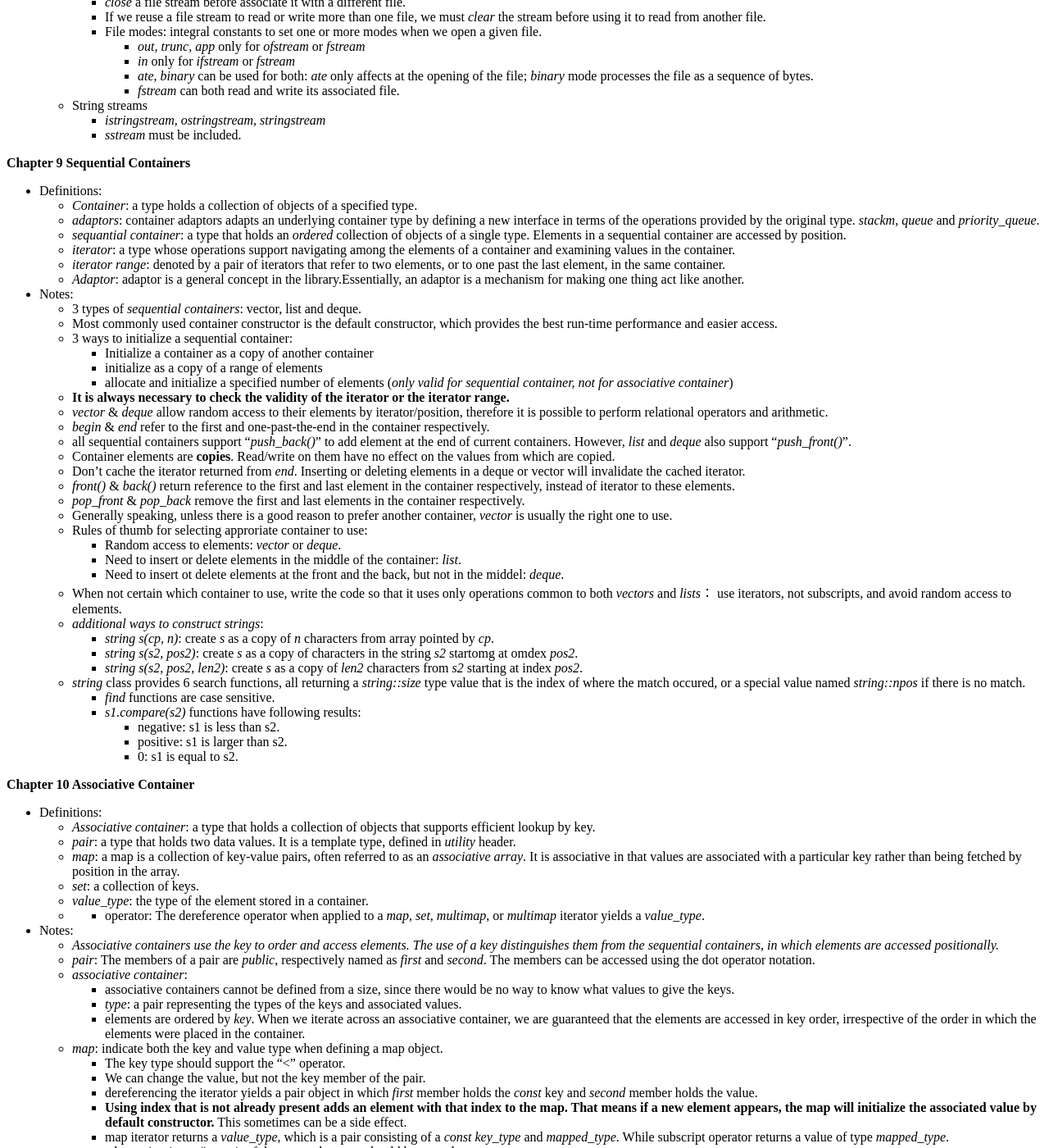
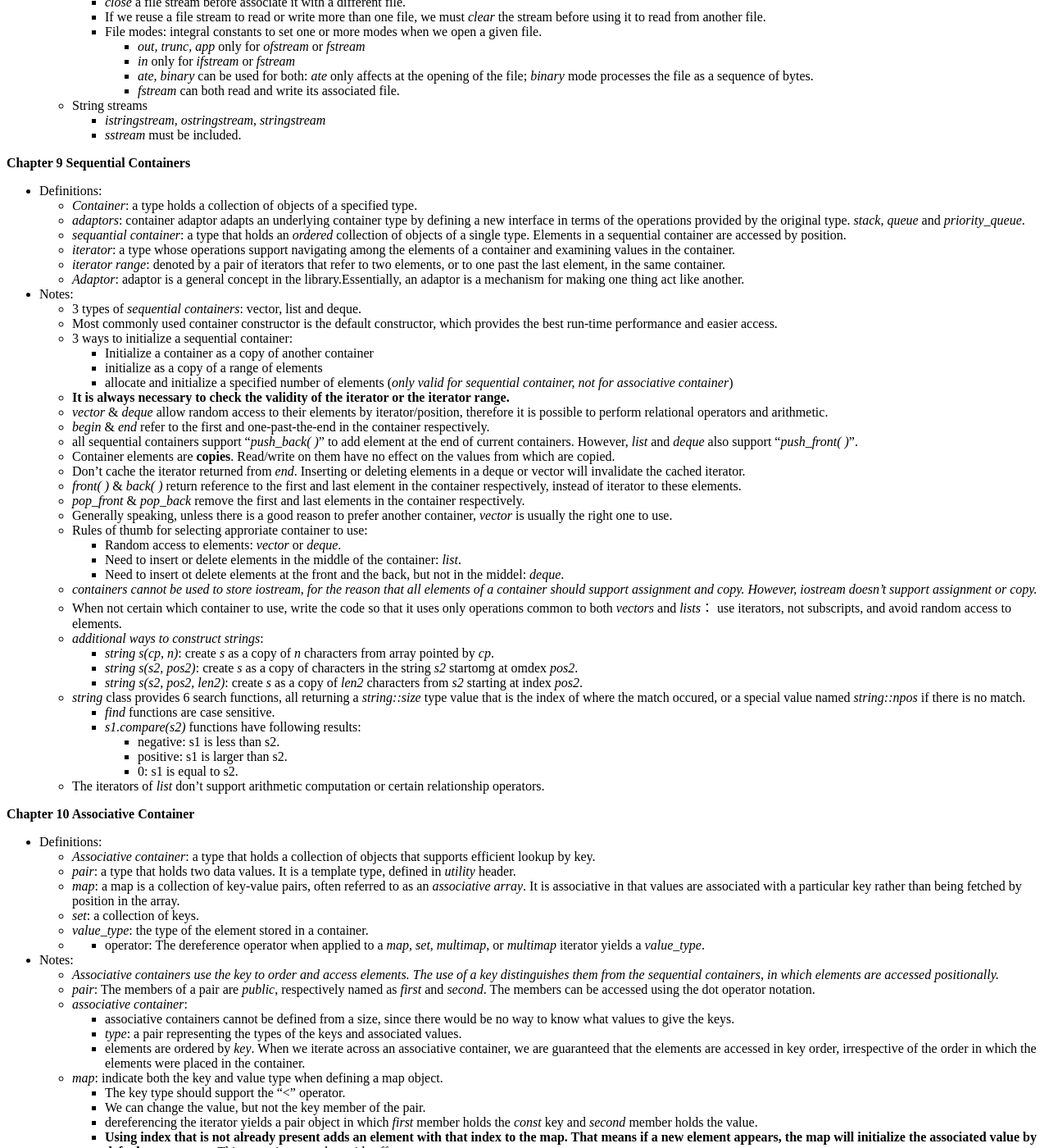
Before and after one commit to 0xAS/0xas.github.com, a Jekyll site: the page built from _posts/2014-11-11-Primer-C++-Notes.md, in a window 1280 px wide and 1400 px high, scrolled down 4762 px. Shown: the whole window at 82% size. Built offline with Jekyll 4.4.1, drawn with Linux system fonts in a browser that asks for light colours; comment, search, counter and statistics services are not loaded.

Commit message:
revise Ch9
ch9

```diff
--- a/_posts/2014-11-11-Primer-C++-Notes.md
+++ b/_posts/2014-11-11-Primer-C++-Notes.md
@@ -279,7 +279,7 @@ tags : [C++Primer, Basis]
 
 - Definitions:
     + *Container*: a type holds a collection of objects of a specified type.
-    + *adaptors*: container adaptors adapts an underlying container type by defining a new interface in terms of the operations provided by the original type. *stackm*, *queue* and *priority_queue*.
+    + *adaptors*: container adaptor adapts an underlying container type by defining a new interface in terms of the operations provided by the original type. *stack*, *queue* and *priority_queue*.
     + *sequantial container*: a type that holds an *ordered* collection of objects of a single type. Elements in a sequential container are accessed by position.
     + *iterator*: a type whose operations support navigating among the elements of a container and examining values in the container.
     + *iterator range*: denoted by a pair of iterators that refer to two elements, or to one past the last element, in the same container.
@@ -295,16 +295,17 @@ tags : [C++Primer, Basis]
     + **It is always necessary to check the validity of the iterator or the iterator range.**
     + *vector* & *deque* allow random access to their elements by iterator/position, therefore it is possible to perform relational operators and arithmetic.
     + *begin* & *end* refer to the first and one-past-the-end in the container respectively.
-    + all sequential containers support "*push_back()*" to add element at the end of current containers. However, *list* and *deque* also support "*push_front()*".
+    + all sequential containers support "*push_back( )*" to add element at the end of current containers. However, *list* and *deque* also support "*push_front( )*".
     + Container elements are **copies**. Read/write on them have no effect on the values from which are copied.
     + Don't cache the iterator returned from *end*. Inserting or deleting elements in a deque or vector will invalidate the cached iterator.
-    + *front()* & *back()* return reference to the first and last element in the container respectively, instead of iterator to these elements.
+    + *front( )* & *back( )* return reference to the first and last element in the container respectively, instead of iterator to these elements.
     + *pop_front* & *pop_back* remove the first and last elements in the container respectively.
     + Generally speaking, unless there is a good reason to prefer another container, *vector* is usually the right one to use.
     + Rules of thumb for selecting approriate container to use:
         * Random access to elements: *vector* or *deque*.
         * Need to insert or delete elements in the middle of the container: *list*.
         * Need to insert ot delete elements at the front and the back, but not in the middel: *deque*.
+    + *containers cannot be used to store iostream, for the reason that all elements of a container should support assignment and copy. However, iostream doesn't support assignment or copy.*
     + When not certain which container to use, write the code so that it uses only operations common to both *vectors* and *lists*： use iterators, not subscripts, and avoid random access to elements.
     + *additional ways to construct strings*:
         * *string s(cp, n)*: create *s* as a copy of *n* characters from array pointed by *cp*.
@@ -316,6 +317,7 @@ tags : [C++Primer, Basis]
             - negative: s1 is less than s2.
             - positive: s1 is larger than s2.
             - 0: s1 is equal to s2.
+    + The iterators of *list* don't support arithmetic computation or certain relationship operators.
 
 **Chapter 10 Associative Container**
 
```
